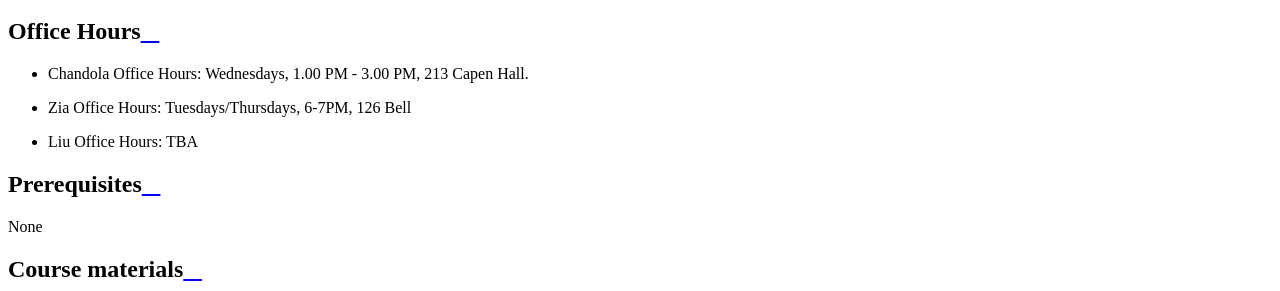
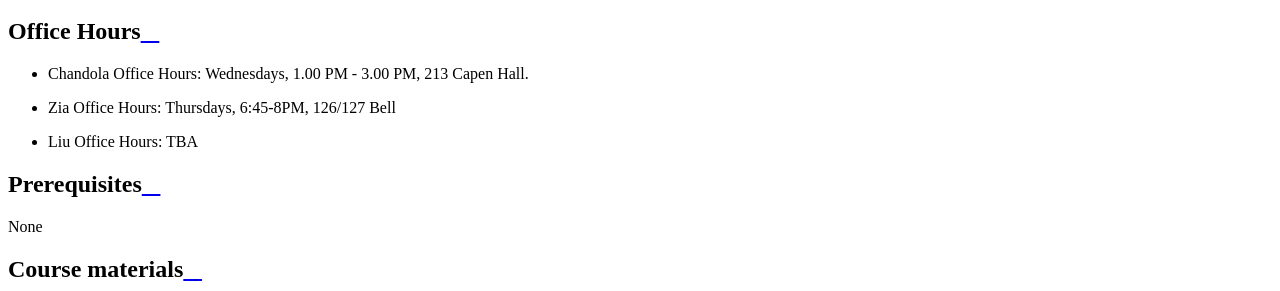
Before and after one commit to ubdsgroup/eas503-ub, a Sphinx documentation site: the page built from source/index.rst, in a window 1280 px wide and 900 px high, scrolled down 697 px. Shown: the part 161-452 px from the top of the window. Built offline with Sphinx 7.4.7 and the Read the Docs theme 2.0.0, drawn with Linux system fonts in a browser that asks for light colours.

Commit message:
Update index.rst

```diff
--- a/source/index.rst
+++ b/source/index.rst
@@ -38,7 +38,7 @@ Meeting times and locations
 Office Hours
 -------------
 * Chandola Office Hours: Wednesdays, 1.00 PM - 3.00 PM, 213 Capen Hall.
-* Zia Office Hours: Tuesdays/Thursdays, 6-7PM, 126 Bell
+* Zia Office Hours: Thursdays, 6:45-8PM, 126/127 Bell
 * Liu Office Hours: TBA
 
 Prerequisites
```
